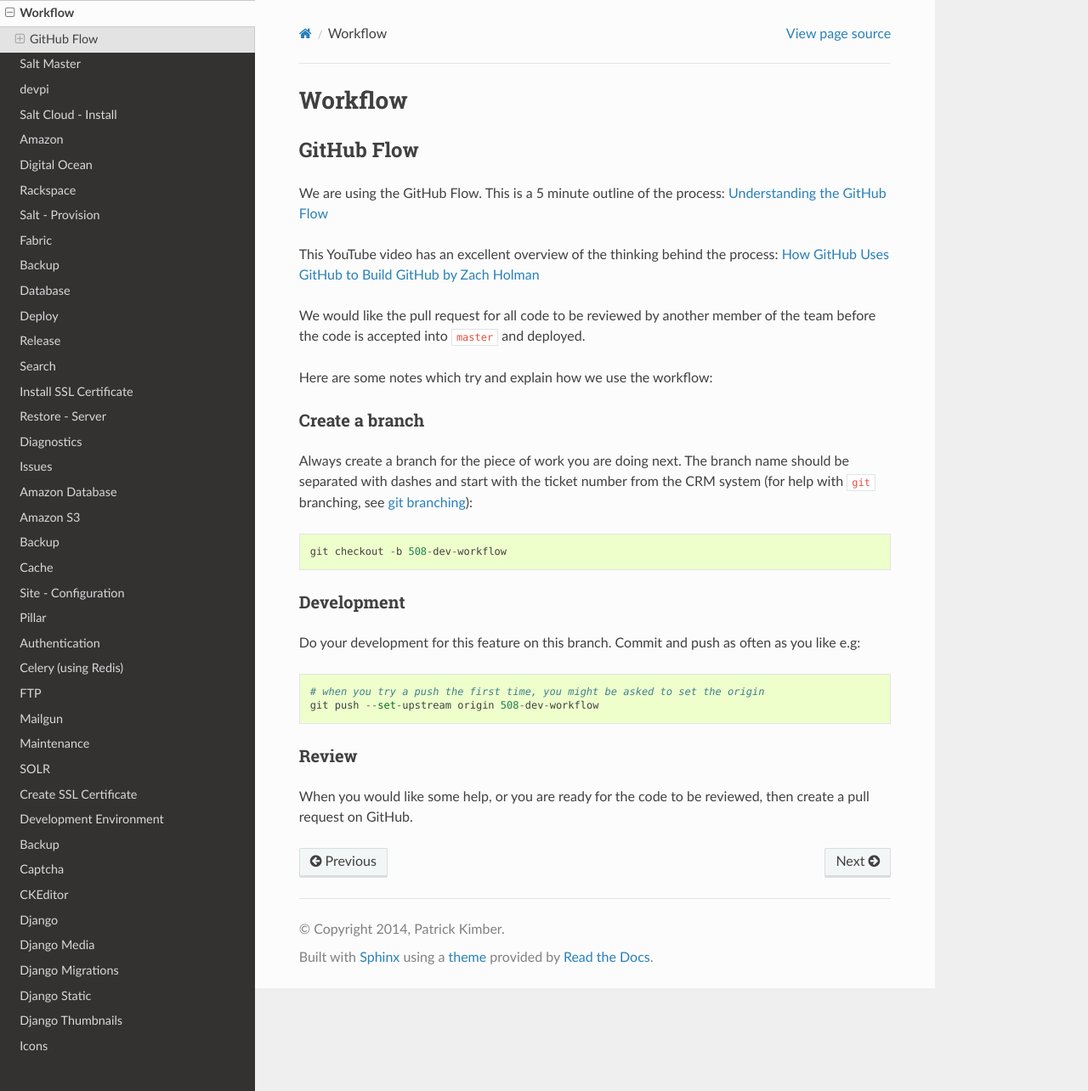
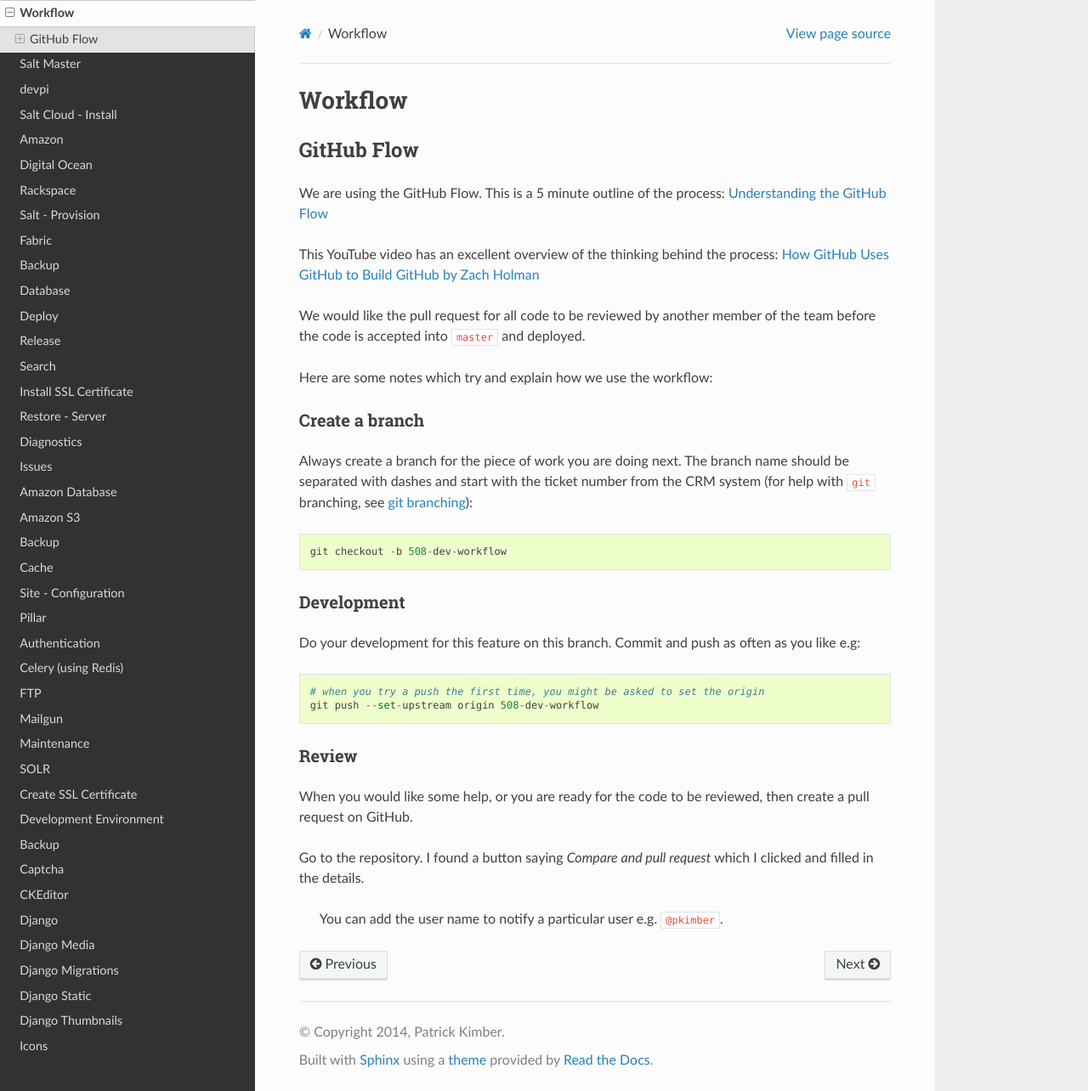
Before and after one commit to pkimber/old-docs-migrated-to-gitlab, a Sphinx documentation site: the page built from source/dev-workflow.rst, in a window 1280 px wide and 1284 px high. Shown: the whole window at 85% size. Built offline with Sphinx 7.4.7 and the Read the Docs theme 2.0.0, drawn with Linux system fonts in a browser that asks for light colours.

Commit message:
add to pull request notes

```diff
--- a/source/dev-workflow.rst
+++ b/source/dev-workflow.rst
@@ -41,6 +41,11 @@ Review
 When you would like some help, or you are ready for the code to be reviewed,
 then create a pull request on GitHub.
 
+Go to the repository.  I found a button saying *Compare and pull request* which
+I clicked and filled in the details.
+
+  You can add the user name to notify a particular user e.g. ``@pkimber``.
+
 
 .. _`git branching`: https://www.pkimber.net/howto/git/branch.html
 .. _`How GitHub Uses GitHub to Build GitHub by Zach Holman`: https://www.youtube.com/watch?v=qyz3jkOBbQY
```
